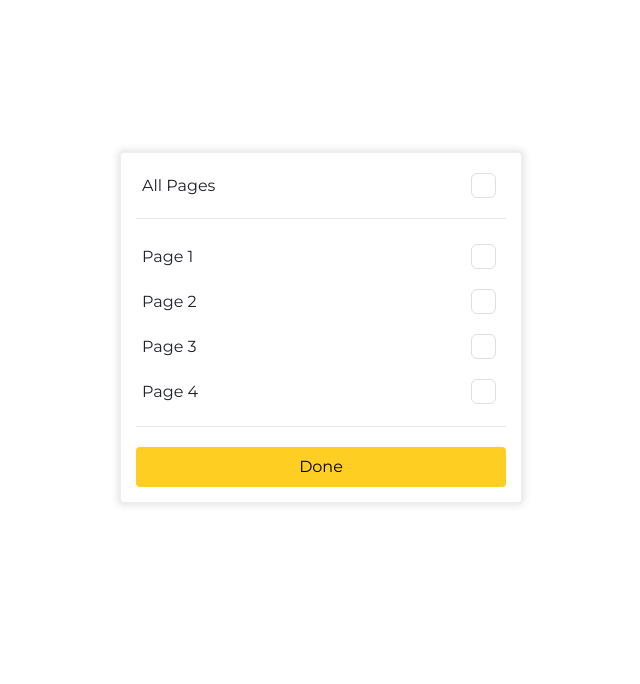
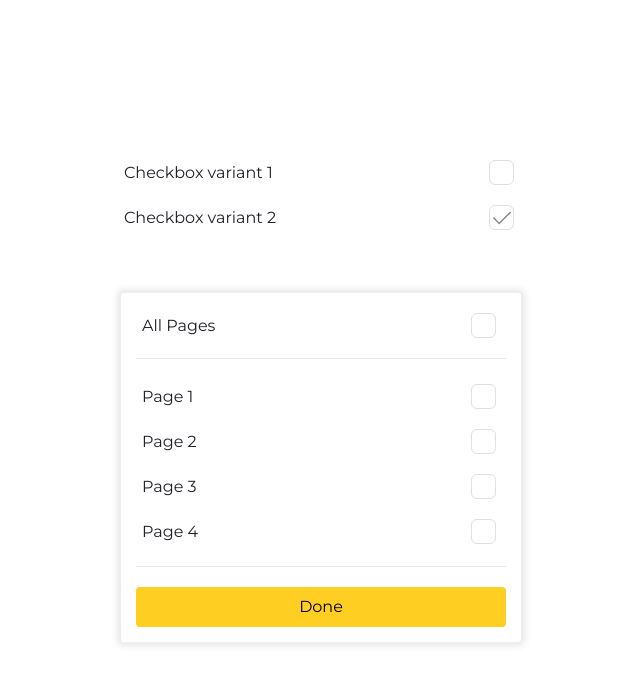
Before and after one commit to arondev22/ellty-test-assignment-aron, a React (Create React App) app: page / in a window 1280 px wide. Shown: the top 684 px of the page, without its empty margins (319-959 px from the left). Built offline with nearby package versions, Linux system fonts and the light colour scheme.

Commit message:
updates checkbox variant

```diff
--- a/src/App.tsx
+++ b/src/App.tsx
@@ -1,9 +1,11 @@
 import React from 'react';
 import './App.css';
 import dummyData from './dummyData.json';
-import { AppMenuList } from './components';
+import { AppMenuList, AppMenu } from './components';
 
 function App() {
+
+  const [isVariant1, setIsVariant1] = React.useState(false);
 
   const onSubmit = (returnedData: any) => {
     alert(JSON.stringify(returnedData, null, 2));
@@ -11,7 +13,21 @@ function App() {
 
   return (
     <div className="container">
+      <AppMenu
+          text='Checkbox variant 1'
+          checkBoxVariant='variant-1'
+          isChecked={isVariant1}
+          onChange={() => setIsVariant1(!isVariant1)}
+      />
+      <AppMenu
+          text='Checkbox variant 2'
+          checkBoxVariant='variant-2'
+          isChecked={!isVariant1}
+          onChange={() => setIsVariant1(!isVariant1)}
+      />
+      <div style={{height: '50px'}} />
       <AppMenuList
+        checkBoxVariant={isVariant1 ? 'variant-1' : 'variant-2'}
         dataList={dummyData}
         onSubmit={onSubmit}
       />
--- a/src/components/AppCheckBox/index.tsx
+++ b/src/components/AppCheckBox/index.tsx
@@ -5,21 +5,31 @@ import { GoCheck } from "react-icons/go";
 interface CustomCheckboxProps {
     isChecked?: boolean;
     onChange?: (isChecked: boolean) => void;
+    variant?: string
 }
 
 const AppCheckBox: React.FC<CustomCheckboxProps> = ({
     isChecked = false,
-    onChange = () => {}
+    onChange = () => {},
+    variant = 'variant-2'
 }) => {
     const toggleCheckbox = () => {
         onChange(!isChecked);
     };
 
     return (
-        <div className="customCheckbox" onClick={toggleCheckbox}>
-            <div className={isChecked ? 'checkbox checked' : 'checkbox'} >
-                {isChecked ? <GoCheck className='checkboxIcon checkedIcon' /> : <GoCheck className='checkboxIcon' />}
-            </div>
+        <div className={variant === 'variant-1' ? "customCheckbox" : "customCheckbox-variant-2"} onClick={toggleCheckbox}>
+            {
+                variant === 'variant-1' ? (
+                    <div className={isChecked ? 'checkbox checked' : 'checkbox'} >
+                        {isChecked ? <GoCheck className='checkboxIcon checkedIcon' /> : <GoCheck className='checkboxIcon' />}
+                    </div>
+                ) : (
+                    <div className={isChecked ? 'checkbox-variant-2 checked-variant-2' : 'checkbox-variant-2'} >
+                        {isChecked ? <GoCheck className='checkboxIcon-variant-2 checkedIcon-variant-2' /> : <GoCheck className='checkboxIcon-variant-2' />}
+                    </div>
+                )
+            }
         </div>
     );
 };
--- a/src/components/AppCheckBox/styles.css
+++ b/src/components/AppCheckBox/styles.css
@@ -1,3 +1,5 @@
+/* ---------------- Variant 1 ---------------- */
+
 .customCheckbox {
     display: inline-flex;
     align-items: center;
@@ -52,3 +54,64 @@
     border-radius: 6px;
     transition: background-color 0.6s ease;
 }
+
+/* ---------------- Variant 2 ---------------- */
+
+.customCheckbox-variant-2 {
+    display: inline-flex;
+    align-items: center;
+    cursor: pointer;
+    user-select: none;
+    position: relative;
+    padding: 4px;
+    border-radius: 6px;
+}
+
+.checkbox-variant-2 {
+    width: 23px;
+    height: 23px;
+    border: 1.5px solid #dfdfdf;
+    border-radius: 6px;
+    transition: background-color 0.6s ease, border-color 0.6s ease;
+    background-color: white;
+}
+
+.checked-variant-2 {
+    border-color: #dfdfdf;
+}
+
+.label-variant-2 {
+    font-size: 16px;
+    color: #333;
+}
+
+.checkboxIcon-variant-2 {
+    width: 23px;
+    height: 23px;
+    position: absolute;
+    top: 50%;
+    left: 50%;
+    transform: translate(-50%, -50%);
+    color: #fff;
+}
+
+.checkedIcon-variant-2 {
+    color: #878787;
+    transition: color 0.6s ease;
+}
+
+.customCheckbox-variant-2:hover {
+    background-color: #EAF0FE;
+    transition: background-color 0.6s ease;
+}
+
+.customCheckbox-variant-2:hover .checkbox {
+    border: 1px solid #5087F8;
+    border-radius: 6px;
+    transition: background-color 0.6s ease;
+}
+
+.checkboxIcon-variant-2:hover {
+    color: #878787;
+    transition: color 0.6s ease;
+}
--- a/src/components/AppMenu/index.tsx
+++ b/src/components/AppMenu/index.tsx
@@ -5,18 +5,20 @@ interface AppButtonProps {
     text?: string;
     isChecked?: boolean;
     onChange?: (isChecked: boolean) => void;
+    checkBoxVariant?: string
 }
 
 const AppMenu: React.FC<AppButtonProps> = ({
     text = 'Page 1',
     isChecked = false,
+    checkBoxVariant = 'variant-1',
     onChange = () => {}
 }) => {
     return (
         <div className='listContainer'>
             <div className='textContainer'>
                 <text className='headerText'>{text}</text>
-                <AppCheckBox isChecked={isChecked} onChange={onChange} />
+                <AppCheckBox variant={checkBoxVariant} isChecked={isChecked} onChange={onChange} />
             </div>
         </div>
     );
--- a/src/components/AppMenuList/index.tsx
+++ b/src/components/AppMenuList/index.tsx
@@ -4,13 +4,15 @@ import AppMenu from '../AppMenu';
 import AppButton from '../AppButton';
 
 interface AppButtonProps {
-    onSubmit?: (returnedData: any) => void,
-    dataList?: any
+    onSubmit?: (returnedData: any) => void;
+    dataList?: any;
+    checkBoxVariant?: string
 }
 
 const AppMenuList: React.FC<AppButtonProps> = ({
     onSubmit = () => {},
     dataList = [],
+    checkBoxVariant = 'variant-1'
 }) => {
 
     const [menuDataList, setMenuDataList] = React.useState(dataList);
@@ -43,6 +45,7 @@ const AppMenuList: React.FC<AppButtonProps> = ({
         <div className='menuListContainer'>
             <AppMenu
                 text="All Pages"
+                checkBoxVariant={checkBoxVariant}
                 isChecked={isSelectedAll}
                 onChange={() => handleCheckboxChange(null, 'all')}
             />
@@ -53,6 +56,7 @@ const AppMenuList: React.FC<AppButtonProps> = ({
                         return (
                             <AppMenu
                                 text={data.name}
+                                checkBoxVariant={checkBoxVariant}
                                 isChecked={data.isSelected}
                                 onChange={() => handleCheckboxChange(data, index)}
                             />
```
